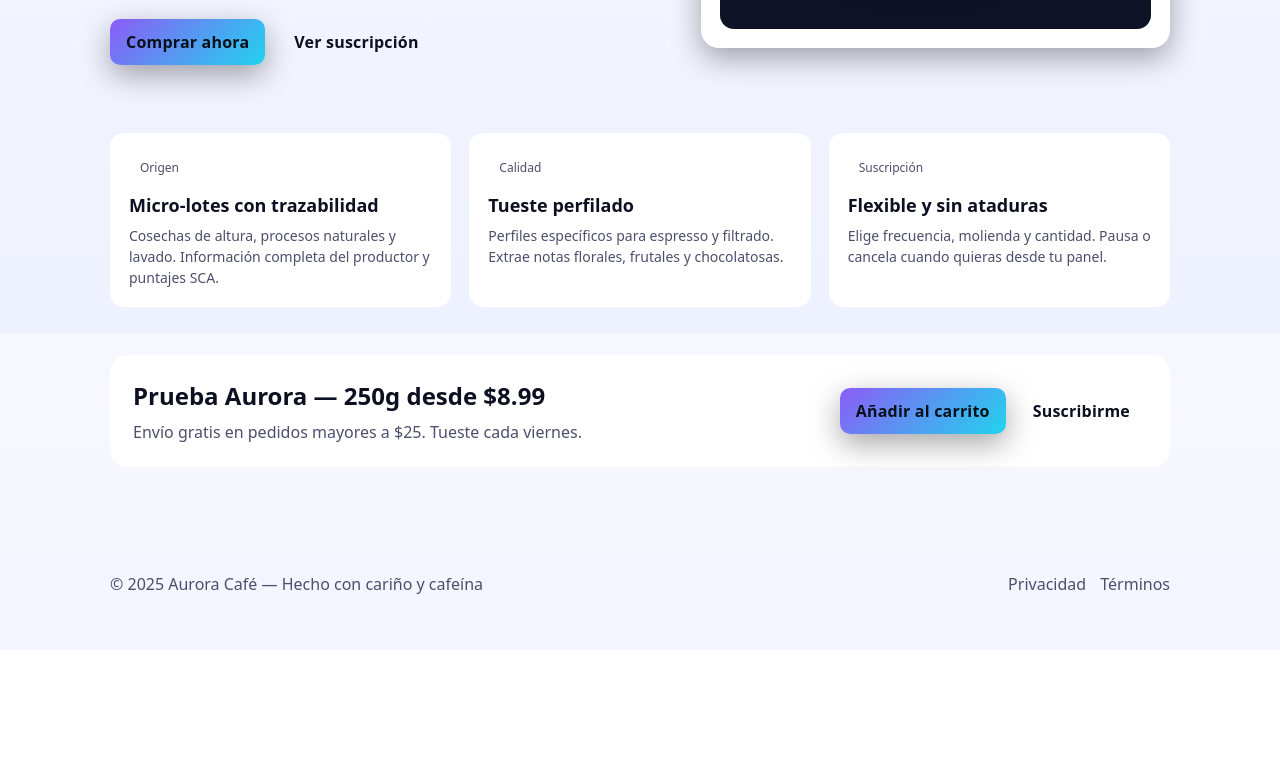
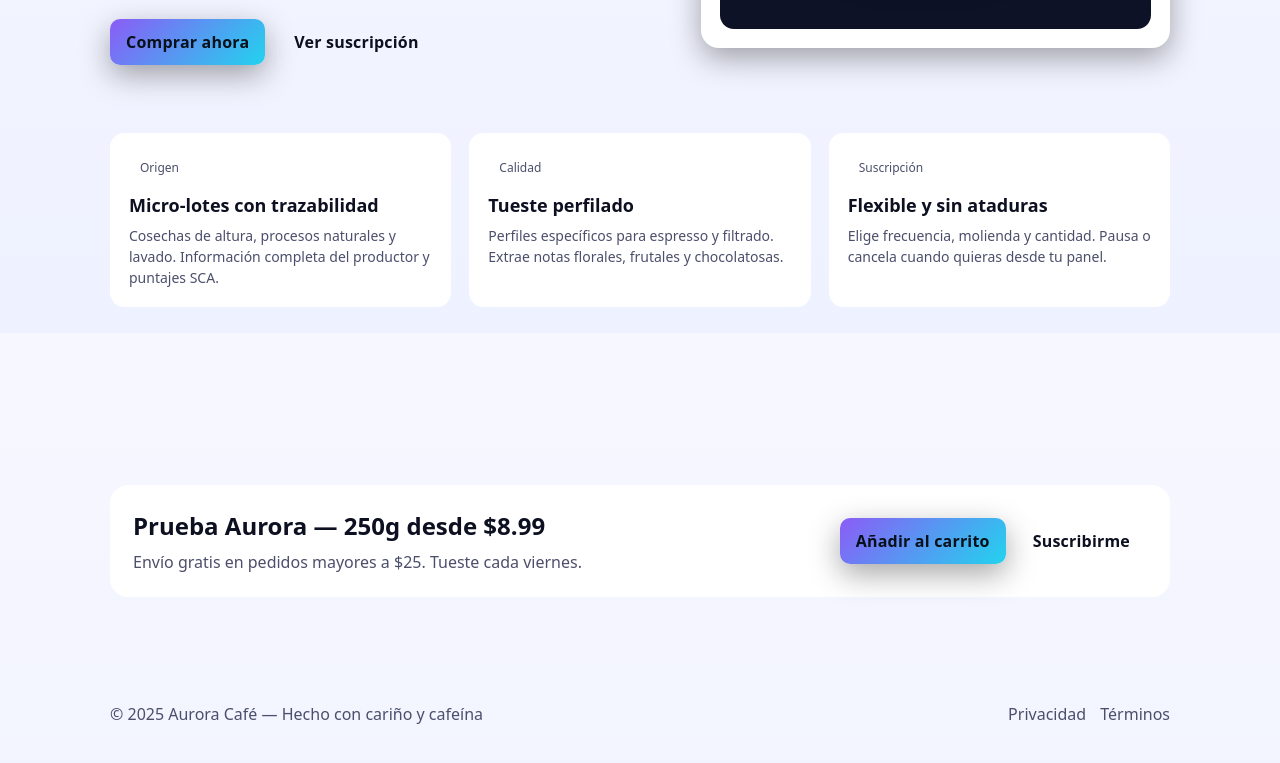
Before and after one commit to d4vm4t/Prueba, a plain HTML site: page index.html in a window 1280 px wide. Shown: the part 467-1230 px from the top of the page. Before the commit the page ends 1117 px from the top, so only its background shows below. Drawn offline with Linux system fonts and the light colour scheme.

Commit message:
Move CTA panel

```diff
--- a/index.html
+++ b/index.html
@@ -96,7 +96,7 @@
       .feature h3 { margin: 8px 0 6px; font-size: 18px; }
       .feature p { margin: 0; color: var(--muted); font-size: 14px; }
 
-      .cta-section { padding: 36px 0 60px; }
+      .cta-section { padding: 36px 0 60px; margin-top: 90px; }
       .cta-box {
         border-radius: 18px; padding: 22px; display: flex; flex-wrap: wrap; gap: 14px; align-items: center; justify-content: space-between;
         border: 1px solid rgba(255,255,255,.08);
@@ -112,6 +112,10 @@
       @media (max-width: 900px) {
         .hero-inner { grid-template-columns: 1fr; }
         .grid { grid-template-columns: 1fr; }
+      }
+
+      @media (min-width: 1000px) {
+        .cta-section { margin-top: 130px; }
       }
 
       @media (prefers-color-scheme: light) {
```
